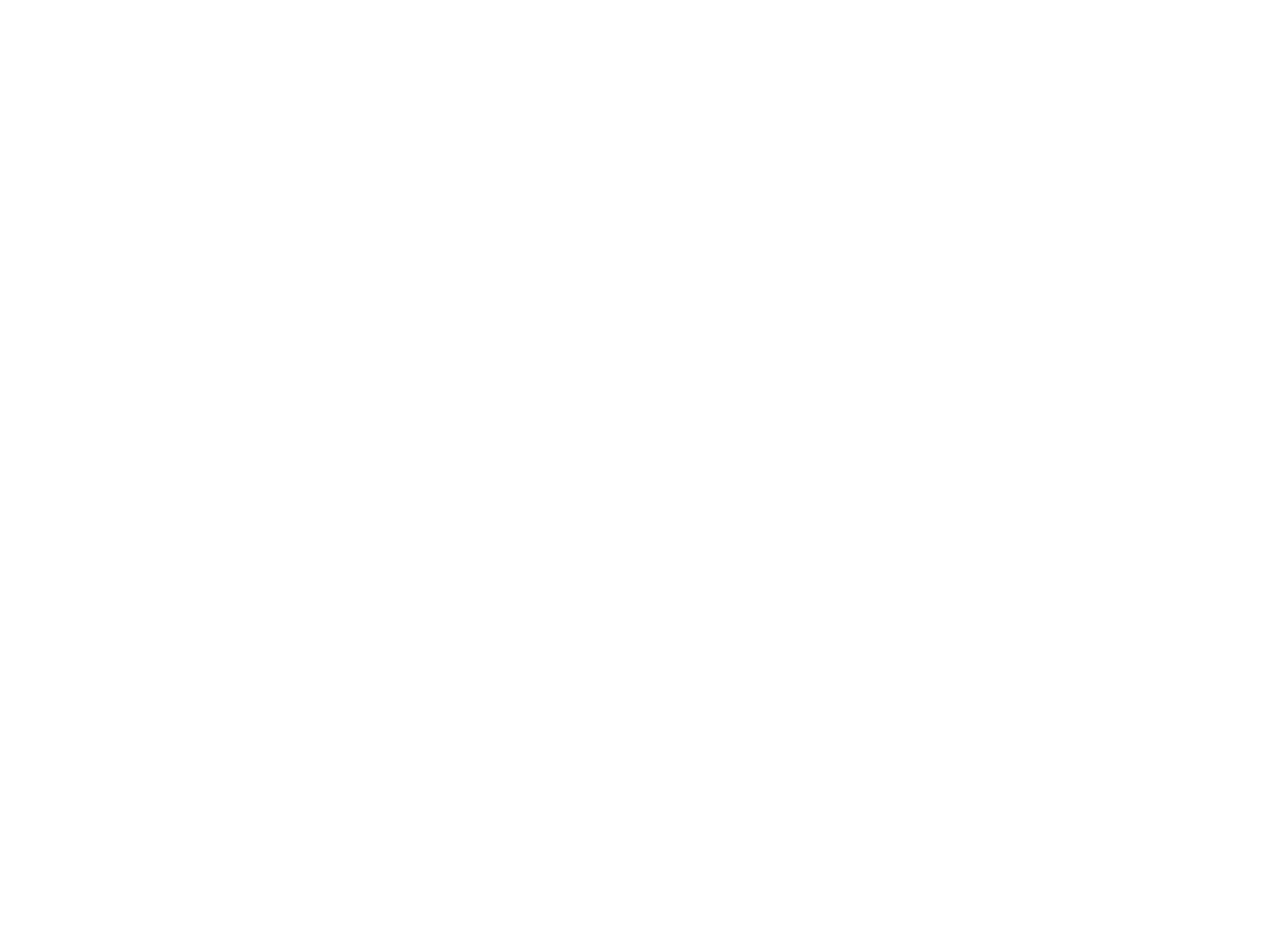
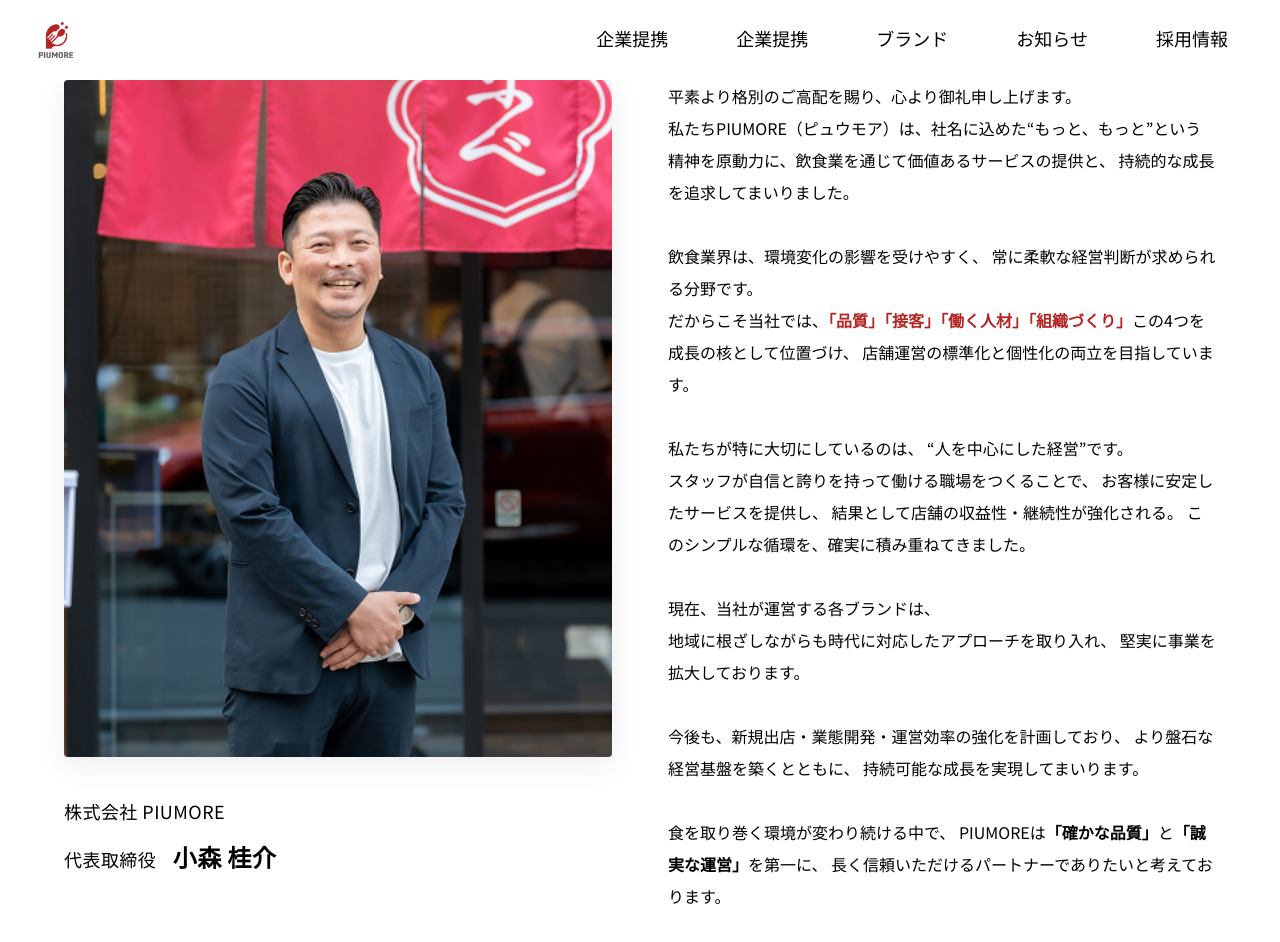
Before and after one commit to kyawnyanlynn/Piumore-CorporateSite, a React (Vite) app: page /message in a window 1280 px wide. Before the commit this address had no page. Shown: the top 942 px of the page. Before the commit the page ends 800 px from the top, so only its background shows below. Built offline with nearby package versions, Linux system fonts and the light colour scheme.

Commit message:
[add] : 代表挨拶とお知らせセックション追加

```diff
--- a/src/App.tsx
+++ b/src/App.tsx
@@ -5,8 +5,9 @@
 import FCIndex from "./components/FCbusiness/FCIndex";
 import RecruitIndex from "./components/RecruitmentInformation/RecruitIndex";
 import CompanyIndex from "./components/CompanyProfile/CompanyIndex";
-import KatsuraIndex from "./components/Brands/katsura/katsuraIndex";
+import KatsuraIndex from "./components/Brands/katsura/KatsuraIndex";
 import LauroIndex from "./components/Brands/Lauro/LauroIndex";
+import MessageSection from "./components/Greeting/Message";
 function App() {
   return (
     <Routes>
@@ -18,7 +19,8 @@
       <Route path="/recruitindex" element={<RecruitIndex />} />
       <Route path="/katsura" element={<KatsuraIndex />} />
       <Route path="/lauro" element={<LauroIndex />} />
-      <Route path="/hinoya" element={<KatsuraIndex />} />
+      <Route path="/hinoya" element={<FCIndex />} />
+      <Route path="/message" element={<MessageSection />} />
     </Routes>
   );
 }
--- /dev/null
+++ b/src/components/Greeting/Message.tsx
@@ -0,0 +1,94 @@
+// MessageSection.tsx
+import { representative } from "../../images"; // 画像パスは調整してね
+import Navbar from "../Navbar";
+const MessageSection = () => {
+  return (
+    <>
+      <Navbar />
+      <section className="w-full bg-white">
+        <div className="mx-auto w-[92%] max-w-6xl py-14 md:py-20">
+          <div className="grid grid-cols-1 gap-10 md:grid-cols-2 md:gap-14">
+            {/* Left */}
+            <div>
+              <div className="overflow-hidden rounded-sm bg-white shadow-[0_8px_30px_rgba(0,0,0,0.08)]">
+                <img
+                  src={representative}
+                  alt="代表取締役 小森 桂介"
+                  className="h-auto w-full object-cover"
+                />
+              </div>
+
+              <div className="mt-10 space-y-4">
+                <p className="text-lg tracking-wide text-black">
+                  株式会社 PIUMORE
+                </p>
+                <p className="text-lg tracking-wide text-black">
+                  代表取締役{" "}
+                  <span className="ml-3 text-2xl font-semibold">小森 桂介</span>
+                </p>
+              </div>
+            </div>
+
+            {/* Right */}
+            <div className="text-[15px] leading-8 text-black md:text-base md:leading-8">
+              <p>
+                平素より格別のご高配を賜り、心より御礼申し上げます。
+                <br />
+                私たちPIUMORE（ピュウモア）は、社名に込めた“もっと、もっと”という
+                精神を原動力に、飲食業を通じて価値あるサービスの提供と、
+                持続的な成長を追求してまいりました。
+              </p>
+
+              <p className="mt-8">
+                飲食業界は、環境変化の影響を受けやすく、
+                常に柔軟な経営判断が求められる分野です。
+                <br />
+                だからこそ当社では、
+                <span
+                  className="font-semibold text-[#B42423]
+]"
+                >
+                  「品質」「接客」「働く人材」「組織づくり」
+                </span>
+                この4つを成長の核として位置づけ、
+                店舗運営の標準化と個性化の両立を目指しています。
+              </p>
+
+              <p className="mt-8">
+                私たちが特に大切にしているのは、 “人を中心にした経営”です。
+                <br />
+                スタッフが自信と誇りを持って働ける職場をつくることで、
+                お客様に安定したサービスを提供し、
+                結果として店舗の収益性・継続性が強化される。
+                このシンプルな循環を、確実に積み重ねてきました。
+              </p>
+
+              <p className="mt-8">
+                現在、当社が運営する各ブランドは、
+                <br />
+                地域に根ざしながらも時代に対応したアプローチを取り入れ、
+                堅実に事業を拡大しております。
+              </p>
+
+              <p className="mt-8">
+                今後も、新規出店・業態開発・運営効率の強化を計画しており、
+                より盤石な経営基盤を築くとともに、
+                持続可能な成長を実現してまいります。
+              </p>
+
+              <p className="mt-8">
+                食を取り巻く環境が変わり続ける中で、 PIUMOREは
+                <span className="font-semibold">「確かな品質」</span>と
+                <span className="font-semibold">「誠実な運営」</span>
+                を第一に、
+                長く信頼いただけるパートナーでありたいと考えております。
+              </p>
+            </div>
+          </div>
+        </div>
+      </section>
+    </>
+  );
+};
+
+export default MessageSection;
--- a/src/components/TopPage/About.tsx
+++ b/src/components/TopPage/About.tsx
@@ -37,10 +37,8 @@
               を目指しています。
             </p>
           </div>
-          <Link to="/companyindex">
-            <a className="underline mt-6 inline-block" href="">
-              会社概要はこちら
-            </a>
+          <Link to="/companyindex" className="underline mt-6 inline-block">
+            会社概要はこちら
           </Link>
         </div>
       </div>
--- a/src/components/TopPage/Brands.tsx
+++ b/src/components/TopPage/Brands.tsx
@@ -25,7 +25,6 @@
         <a className="block text-end text-[17px] pointer" href="">
           ブランド一覧
         </a>
-
         {/* FC Section */}
         <div className="flex flex-col items-center mt-14 md:mt-20">
           <h3 className="text-[26px] md:text-4xl mb-8 md:mb-10">FC事業</h3>
--- a/src/components/TopPage/Greeting.tsx
+++ b/src/components/TopPage/Greeting.tsx
@@ -1,6 +1,7 @@
 import { useState } from "react";
 import { representative, rightArrow, rightArrowRed } from "../../images";
 import "./css/greeting.css";
+import { Link } from "react-router-dom";
 
 const Greeting = () => {
   const [isHover, setIsHover] = useState(false);
@@ -56,9 +57,12 @@
             onMouseEnter={() => setIsHover(true)}
             onMouseLeave={() => setIsHover(false)}
           >
-            <a className="flex items-center justify-end gap-2 text-[16px] md:text-[20px] z-10 border-none">
+            <Link
+              to="/message"
+              className="flex items-center justify-end gap-2 text-[16px] md:text-[20px] z-10 border-none"
+            >
               メッセージを読む
-            </a>
+            </Link>
             <img
               className="w-4 md:w-5"
               src={isHover ? rightArrow : rightArrowRed}
--- a/src/components/TopPage/Notice.tsx
+++ /dev/null
@@ -1,8 +0,0 @@
-const Notice = () => {
-  return (
-    <>
-      <div className="bg-blue-500 h-[400px]"></div>
-    </>
-  );
-};
-export default Notice;
--- /dev/null
+++ b/src/components/TopPage/Notices.tsx
@@ -0,0 +1,56 @@
+import { useEffect, useState } from "react";
+import { Link } from "react-router-dom";
+import Client from "../../client";
+
+const Notice = () => {
+  const [notices, setNotices] = useState<any[]>([]);
+
+  useEffect(() => {
+    Client.fetch(
+      `*[_type == "notice"] | order(date desc)[0...3]{
+        header,
+        date,
+        slug
+      }`
+    )
+      .then(setNotices)
+      .catch(console.error);
+  }, []);
+
+  return (
+    <section className="bg-white py-24 mt-20">
+      <div className="mx-auto max-w-5xl px-6">
+        <h3 className="text-center text-[36px] md:text-5xl font-semibold tracking-[0.08em] text-[#B42423]">
+          お知らせ
+        </h3>
+
+        <ul className="mt-20 space-y-4">
+          {notices.map((notice) => (
+            <li key={notice.slug.current}>
+              <Link
+                to={`/notices/${notice.slug.current}`}
+                className="block text-center text-[#B42423] text-base md:text-lg hover:opacity-80 transition"
+              >
+                {notice.header}
+              </Link>
+
+              <div className="mt-4 h-px w-full bg-black/70" />
+            </li>
+          ))}
+        </ul>
+
+        {/* Bottom link */}
+        <div className="mt-20 text-center">
+          <Link
+            to="/notices"
+            className="text-[#B42423] text-sm underline underline-offset-4 hover:opacity-80"
+          >
+            お知らせ一覧
+          </Link>
+        </div>
+      </div>
+    </section>
+  );
+};
+
+export default Notice;
--- a/src/components/TopPage/Recruitment.tsx
+++ b/src/components/TopPage/Recruitment.tsx
@@ -15,7 +15,15 @@
           <p className="text-[16px] md:text-[20px] mb-4 md:mb-5">
             発揮できる環境づくりを大切にしています。
           </p>
-          <Link to="/recruitindex">
+          <Link
+            to="/recruitindex"
+            className="
+              text-white
+              transition-transform duration-300
+              group-hover:md:-translate-x-3
+              whitespace-nowrap
+              "
+          >
             <button
               className="
             cursor-pointer
@@ -31,16 +39,7 @@
             transition-all duration-300
             "
             >
-              <a
-                className="
-              text-white
-              transition-transform duration-300
-              group-hover:md:-translate-x-3
-              whitespace-nowrap
-              "
-              >
-                採用情報を見る
-              </a>
+              採用情報を見る
               <img
                 src={rightArrow}
                 alt=""
--- a/src/components/TopPage/TopPage.tsx
+++ b/src/components/TopPage/TopPage.tsx
@@ -1,11 +1,11 @@
 import Navbar from "../Navbar";
 import Mainvisual from "./Mainvisual";
-import Notice from "./Notice";
 import About from "./About";
 import Greeting from "./Greeting";
 import Brands from "./Brands";
 import Recruitment from "./Recruitment";
 import Footer from "../Footer";
+import Notices from "./Notices";
 
 import "../../App.css";
 import { useEffect } from "react";
@@ -42,7 +42,9 @@
       <section className="reveal">
         <Greeting />
       </section>
-
+      <section className="reveal">
+        <Notices />
+      </section>
       <section className="reveal">
         <Brands />
       </section>
```
Also changed, not shown: 1 other file (tests, documents, lock files or other folders).
